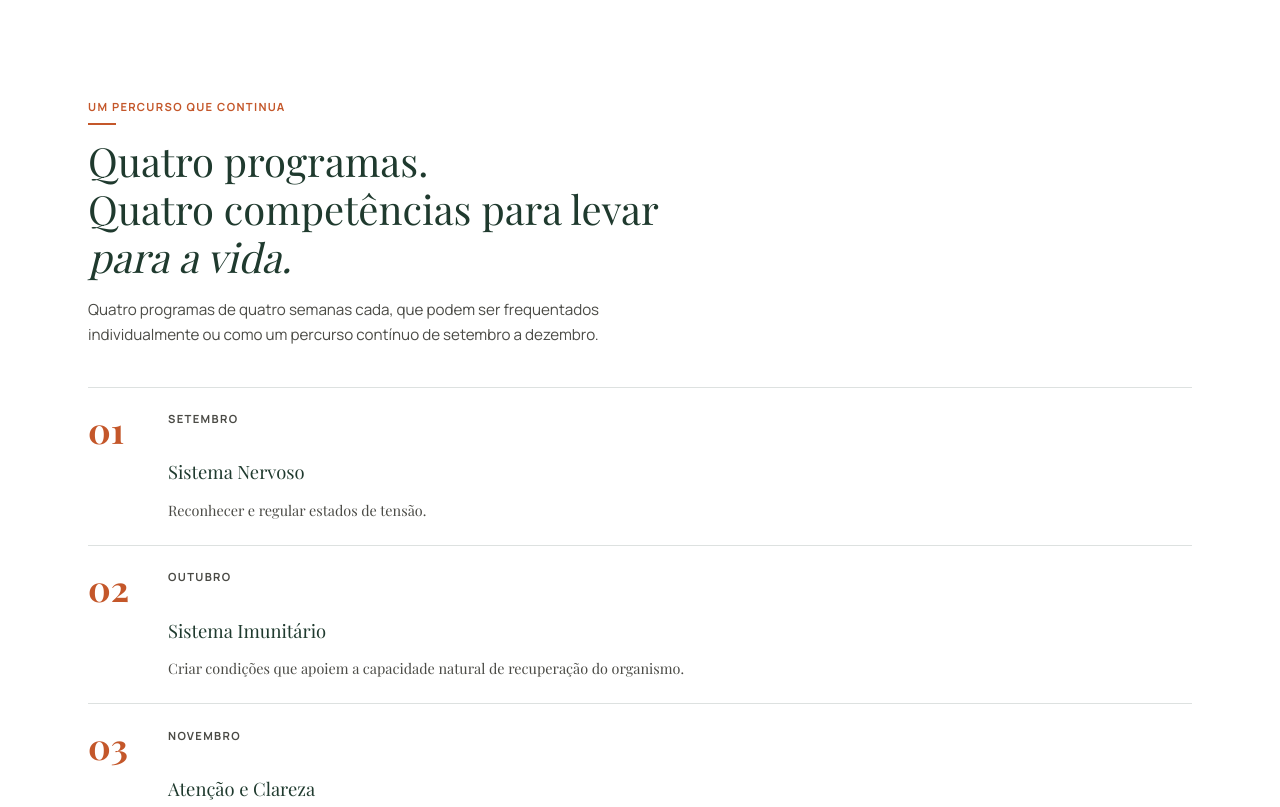
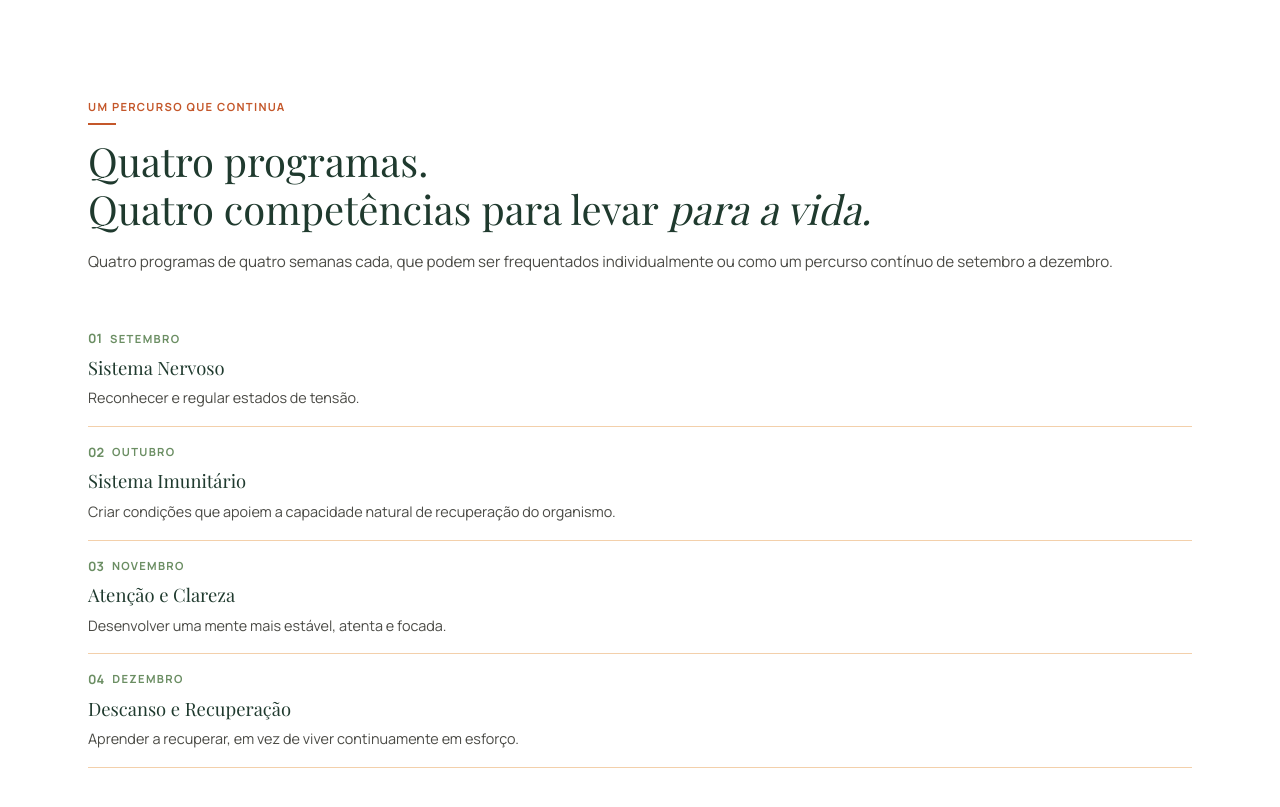
Before and after one commit to imbianchi/gabrielaferreirayoga, a plain HTML site: page index.html in a window 1280 px wide. Shown: the part 2340-3147 px from the top of the page. Drawn offline with nearby package versions, Linux system fonts and the light colour scheme; a web font is replaced by a local one.

Commit message:
Match percurso section to Figma: full-width heading/lead, tighter num/month meta row, wider badge pill, light-orange dividers

```diff
--- a/css/style.css
+++ b/css/style.css
@@ -747,34 +747,35 @@ h3 { font-size: 1.2rem; }
   background: var(--color-white);
   padding: var(--section-gap-mobile) 0;
 }
-.percurso h2 { font-weight: 400; max-width: 600px; margin-bottom: 1rem; }
+.percurso h2 { font-weight: 400; margin-bottom: 1rem; }
 .percurso__lead {
   font-family: var(--font-sans);
   font-size: 0.95rem;
   color: var(--color-text-muted);
-  max-width: 580px;
   margin-bottom: 2.5rem;
 }
 
-.percurso__list { border-top: 1px solid rgba(31,58,46,0.15); }
 .percurso__item {
   display: grid;
-  grid-template-columns: 3rem 1fr;
-  gap: 0.5rem 1rem;
+  grid-template-columns: 1fr auto;
+  column-gap: 1rem;
   align-items: start;
-  padding: 1.4rem 0;
-  border-bottom: 1px solid rgba(31,58,46,0.15);
+  padding: 1rem 0;
+  border-bottom: 1px solid rgba(224, 138, 46, 0.4);
   position: relative;
 }
+.percurso__meta {
+  grid-column: 1;
+  display: flex;
+  align-items: center;
+  gap: 0.5rem;
+}
 .percurso__num {
-  font-family: var(--font-serif);
-  font-size: 2.2rem;
+  font-family: var(--font-sans);
+  font-size: 0.8rem;
   font-weight: 700;
-  color: var(--color-dark-orange);
+  color: var(--color-light-green);
   line-height: 1;
-  grid-row: 1 / -1;
-  padding-top: 0.1rem;
-  align-self: start;
 }
 .percurso__month {
   font-family: var(--font-sans);
@@ -782,23 +783,22 @@ h3 { font-size: 1.2rem; }
   font-weight: 700;
   letter-spacing: 0.12em;
   text-transform: uppercase;
-  color: var(--color-text-muted);
-  display: flex;
-  align-items: center;
-  gap: 0.75rem;
+  color: var(--color-light-green);
 }
+.percurso__item.is-current .percurso__num,
 .percurso__item.is-current .percurso__month { color: var(--color-dark-orange); }
 .percurso__title {
-  grid-column: 2;
+  grid-column: 1;
   font-family: var(--font-serif);
   font-size: 1.15rem;
   color: var(--color-dark-green);
-  margin-top: 0.15rem;
+  margin-top: 0.3rem;
 }
 .percurso__desc {
+  font-family: var(--font-sans);
   font-size: 0.9rem;
   color: var(--color-text-muted);
-  grid-column: 2;
+  grid-column: 1;
   margin-top: 0.2rem;
 }
 
@@ -810,24 +810,20 @@ h3 { font-size: 1.2rem; }
   font-size: 0.72rem;
   font-weight: 700;
   letter-spacing: 0.08em;
-  padding: 0.25em 0.75em;
+  padding: 0.35em 1.2em;
   border-radius: var(--radius-pill);
+}
+
+.percurso__badge-col {
+  grid-column: 2;
+  grid-row: 1;
+  align-self: start;
+  padding-top: 0.1rem;
 }
 
 @media (min-width: 1024px) {
   .percurso {
     padding: var(--section-gap-desktop) 0;
-  }
-  .percurso__item {
-    grid-template-columns: 4rem 1fr auto;
-    align-items: start;
-  }
-  .percurso__badge-col {
-    grid-column: 3;
-    grid-row: 1 / -1;
-    display: flex;
-    align-items: center;
-    padding-top: 0.15rem;
   }
 }
 
--- a/js/script.js
+++ b/js/script.js
@@ -19,6 +19,9 @@
         const li = document.createElement('li');
         li.className = 'percurso__item' + (isCurrent ? ' is-current' : '');
 
+        const meta = document.createElement('div');
+        meta.className = 'percurso__meta';
+
         const num = document.createElement('span');
         num.className = 'percurso__num';
         num.setAttribute('aria-hidden', 'true');
@@ -28,6 +31,8 @@
         month.className = 'percurso__month';
         month.textContent = p.mesLabel.toUpperCase();
 
+        meta.append(num, month);
+
         const title = document.createElement('div');
         title.className = 'percurso__title';
         title.textContent = p.titulo;
@@ -36,7 +41,7 @@
         desc.className = 'percurso__desc';
         desc.textContent = p.resumo;
 
-        li.append(num, month, title, desc);
+        li.append(meta, title, desc);
 
         if (isCurrent) {
           const badgeCol = document.createElement('div');
```
